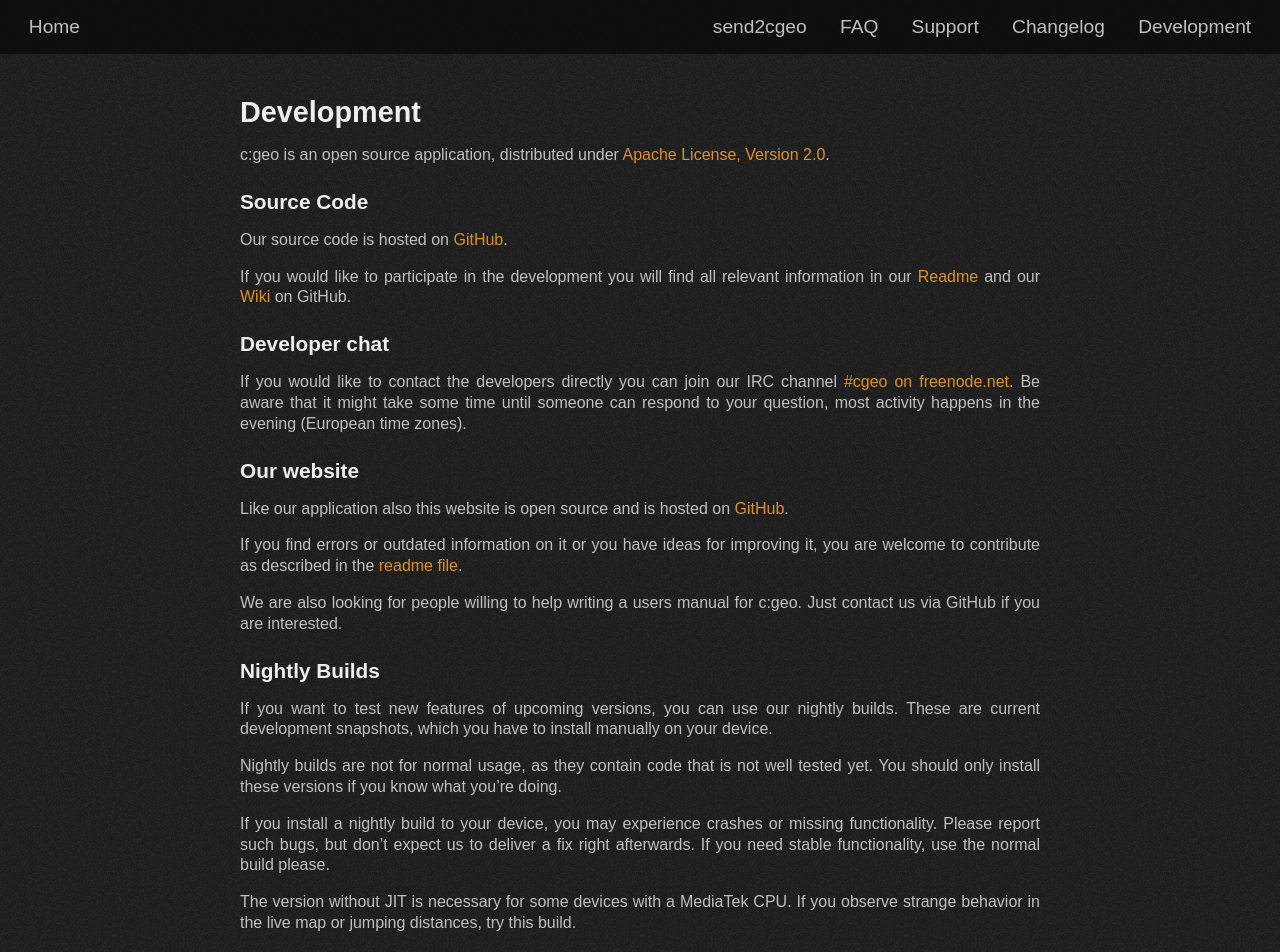
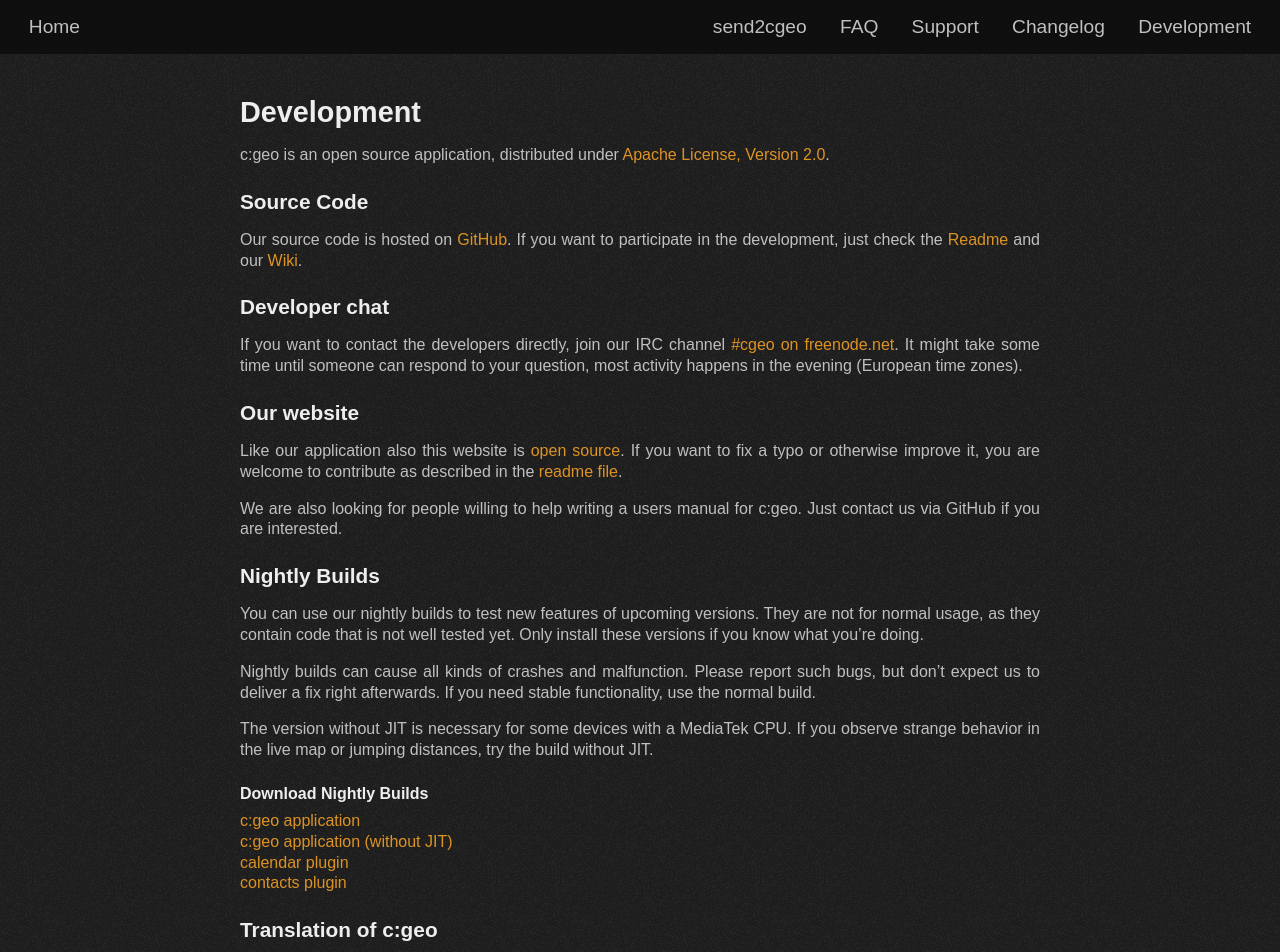
Before and after one commit to cgeo/cgeo.github.io, a Jekyll site: the page built from development.md, in a window 1280 px wide and 1400 px high. Shown: the top 952 px of the window. Built offline with Jekyll 4.4.1, drawn with Linux system fonts in a browser that asks for light colours; some web fonts are replaced; some of the changed text lies outside the part shown.

Commit message:
shortened development.md

```diff
--- a/development.md
+++ b/development.md
@@ -9,31 +9,25 @@
 
 ## Source Code
 
-Our source code is hosted on [GitHub](https://github.com/cgeo/cgeo).
-
-If you would like to participate in the development you will find all relevant information in our [Readme](https://github.com/cgeo/cgeo/blob/master/README.md) and our [Wiki](https://github.com/cgeo/cgeo/wiki) on GitHub.
+Our source code is hosted on [GitHub](https://github.com/cgeo/cgeo). If you want to participate in the development, just check the [Readme](https://github.com/cgeo/cgeo/blob/master/README.md) and our [Wiki](https://github.com/cgeo/cgeo/wiki).
 
 ## Developer chat
 
-If you would like to contact the developers directly you can join our IRC channel [#cgeo on freenode.net](https://webchat.freenode.net/?channels=%23cgeo). Be aware that it might take some time until someone can respond to your question, most activity happens in the evening (European time zones).
+If you want to contact the developers directly, join our IRC channel [#cgeo on freenode.net](https://webchat.freenode.net/?channels=%23cgeo). It might take some time until someone can respond to your question, most activity happens in the evening (European time zones).
 
 ## Our website
 
-Like our application also this website is open source and is hosted on [GitHub](https://github.com/cgeo/cgeo.github.io).
-
-If you find errors or outdated information on it or you have ideas for improving it, you are welcome to contribute as described in the [readme file](https://github.com/cgeo/cgeo.github.io/blob/master/README.md).
+Like our application also this website is [open source](https://github.com/cgeo/cgeo.github.io). If you want to fix a typo or otherwise improve it, you are welcome to contribute as described in the [readme file](https://github.com/cgeo/cgeo.github.io/blob/master/README.md).
 
 We are also looking for people willing to help writing a users manual for c:geo. Just contact us via GitHub if you are interested.
 
 ## Nightly Builds
 
-If you want to test new features of upcoming versions, you can use our nightly builds. These are current development snapshots, which you have to install manually on your device.
+You can use our nightly builds to test new features of upcoming versions. They are **not for normal usage**, as they contain code that is not well tested yet. Only install these versions if you know what you're doing.
 
-Nightly builds are not for normal usage, as they contain code that is not well tested yet. You should only install these versions if you know what you're doing.
+Nightly builds can cause all kinds of crashes and malfunction. Please report such bugs, but don't expect us to deliver a fix right afterwards. If you need stable functionality, use the normal build.
 
-If you install a nightly build to your device, you may experience crashes or missing functionality. Please report such bugs, but don't expect us to deliver a fix right afterwards. If you need stable functionality, use the normal build please.
-
-The version without JIT is necessary for some devices with a MediaTek CPU. If you observe strange behavior in the live map or jumping distances, try this build.
+The version without JIT is necessary for some devices with a MediaTek CPU. If you observe strange behavior in the live map or jumping distances, try the build without JIT.
 
 ### Download Nightly Builds
 
@@ -44,14 +38,10 @@
 
 ## Translation of c:geo
 
-We are using a crowd sourced translation platform to improve the translation and even include new languages.
-If you want to contribute translations you are invited to do so on this platform! Just create a free account on [Crowdin](https://crowdin.com/) and start contributing translations or vote for existing proposals to the [c:geo Crowdin Project](https://crowdin.com/project/cgeo).
-
-If you would like to include a new language please contact us via Crowdin.
+If you want to contribute translations, you need a free account on [Crowdin](https://crowdin.com/). Then start contributing translations or vote for existing translation proposals to the [c:geo Crowdin project](https://crowdin.com/project/cgeo). If you would like to include a new language please contact us via Crowdin.
 
 Localization statistics: [![Crowdin](https://d322cqt584bo4o.cloudfront.net/cgeo/localized.png)](https://crowdin.com/project/cgeo)
 
 ## Current status and usage statistics
 
-On our [status page](/status.html) you will see a snapshot of the current usage of c:geo split up into the different existing versions.
-Additionally you will see the active warnings of our user notification system (if any).
+Our [status page](/status.html) shows a snapshot of the current usage of c:geo, split by version numbers. Additionally it shows the warnings of our user notification system (if there any).
```
